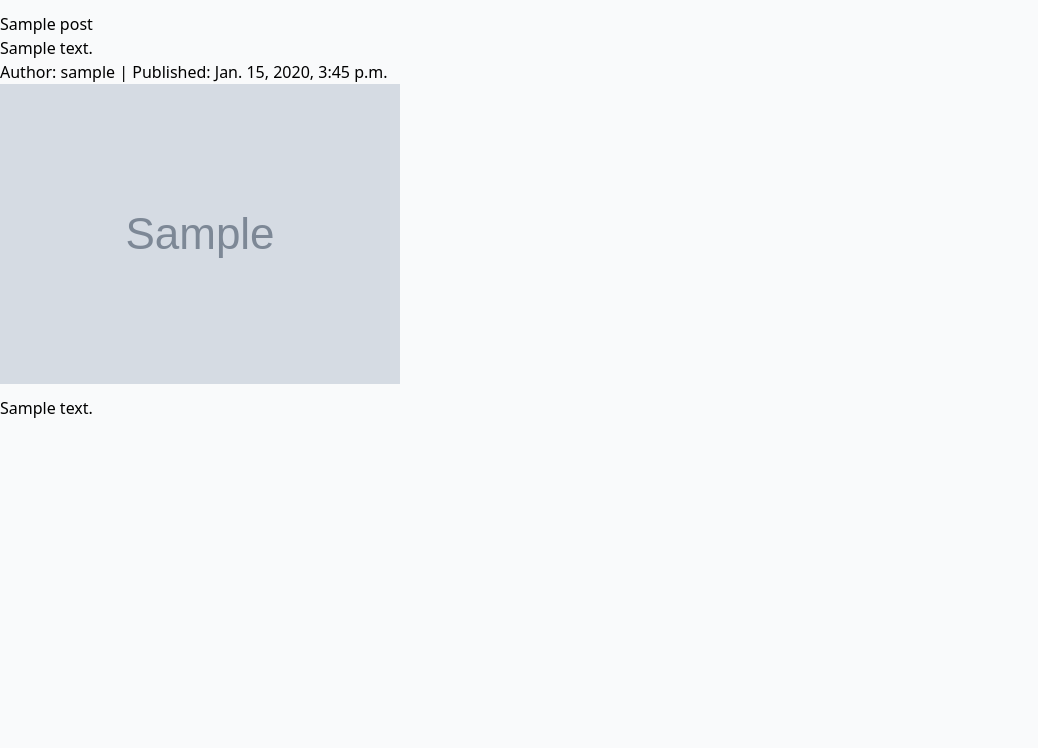
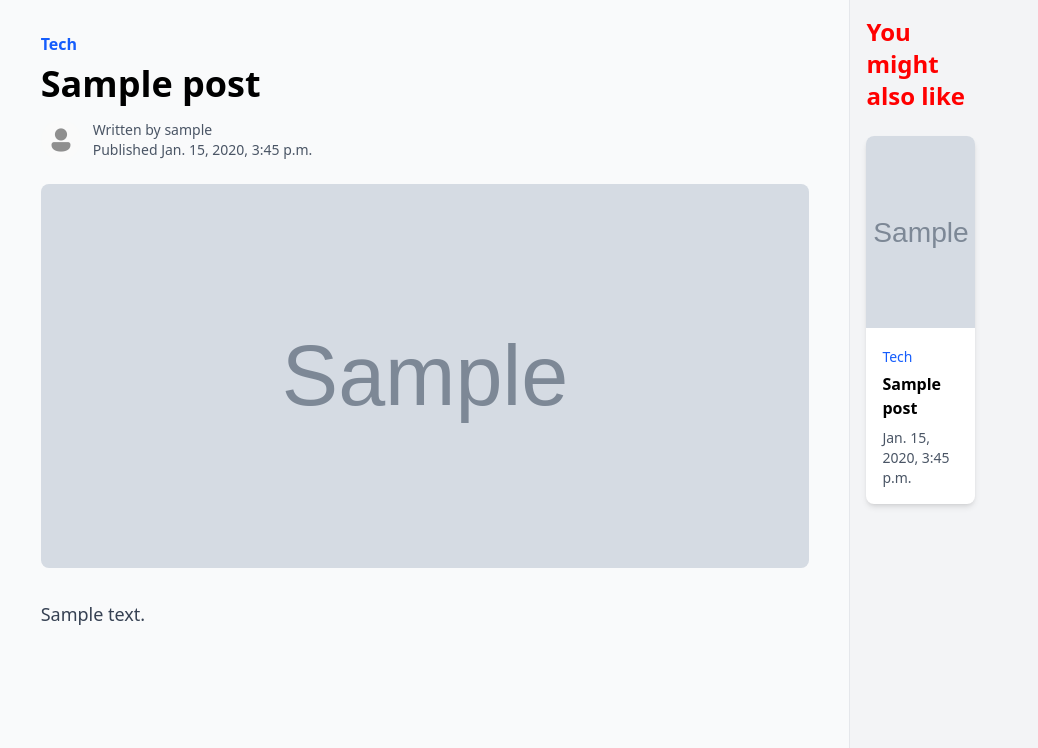
Before and after one commit to Sushan64/Fullstack-Blog-website, a Django app: template blog/templates/blog/post.html in a window 1280 px wide. Shown: the part 52-800 px from the top of the page, without its empty margins (0-1038 px from the left). Run offline with Django 5.2, Linux system fonts and the light colour scheme; the template is opened without the code that fills it: values that come from a table or form of the project are taken from there, others are empty; tables that the repository leaves empty hold one stand-in row (values such as "Sample post"); grey boxes marked "Sample" are stand-in pictures; some libraries are stand-ins or nearby versions.

Commit message:
Make more refresh design

```diff
--- a/blog/templates/blog/card.html
+++ b/blog/templates/blog/card.html
@@ -1,6 +1,6 @@
 <div class="w-full sm:w-1/2 lg:w-1/3 xl:w-1/4 px-4 mb-8">
       <div class="bg-white rounded-lg shadow-md overflow-hidden">
-        <img src="{{ post.image.url }}" alt="{{ post.alt }}" class="w-full h-48 object-cover" />
+        <a href="{% url 'post' pk=post.pk %}"><img src="{{ post.image.url }}" alt="{{ post.alt }}" class="w-full h-48 object-cover" /></a>
         <div class="p-4">
           <h2 class="text-xl font-bold mb-2"><a href="{% url 'post' pk=post.pk %}">{{ post.title }}</a></h2>
           <p class="text-gray-700">{{ post.meta_description }}</p>
--- a/blog/templates/blog/post.html
+++ b/blog/templates/blog/post.html
@@ -5,11 +5,47 @@
 {% endblock %}
 
 {% block contains %}
-<h1 class="fw-bold">{{ post.title }}</h1>
-<p class="text-secondary fst-italic">{{ post.meta_description }}</p>
-<p>Author: {{ post.author }} | Published: {{ post.published_date }}</p>
-    <img class="img-fluid" src="{{ post.image.url }}" alt="{{ post.alt }}"/>
-    <article class="my-3">
-      <p>{{ post.text|linebreaksbr }}</p>
-</article>
+<div class="flex md:flex-row flex-col flex-grow">
+<main class="container mx-auto px-4 py-8">
+  <!-- Post Header -->
+  <div class="max-w-3xl mx-auto mb-8">
+    <div class="mb-6">
+      <span class="text-blue-600 font-semibold">{{ post.category }}</span>
+      <h1 class="text-3xl md:text-4xl font-bold mt-2 mb-4">{{ post.title }}</h1>
+
+      <div class="flex items-center text-gray-600 text-sm">
+        <img src="/media/Authors/admin.png" alt="Author" class="w-10 h-10 rounded-full mr-3">
+        <div>
+          <p class="font-medium">Written by {{ post.author }}</p>
+          <p>Published {{ post.published_date }}</p>
+        </div>
+      </div>
+    </div>
+
+    <img src="{{ post.image.url }}" alt="{{ post.alt }}" class="w-full h-64 md:h-96 object-cover rounded-lg">
+  </div>
+
+  <!-- Post Content -->
+  <article class="prose lg:prose-xl max-w-3xl mx-auto">
+    <p class="lead text-lg text-gray-700 mb-6">
+      {{ post.text|linebreaksbr }}
+    </p>
+  </article>
+</main>
+
+
+ <aside class="bg-gray-100 md:w-1/2 p-4 border-t md:border-t-0 md:border-l border-gray-200">
+
+    <div class="w-full lg:w-1/3 pr-0 lg:pr-6 mb-8 lg:mb-0">
+    <h2 class="text-2xl font-bold mb-6">You might also like</h2>
+    <div class="flex flex-wrap gap-4">
+{% for related in relateds %}
+    {% include 'blog/related.html' %}
+    {% endfor %}
+    </div>
+    </div>
+
+ </aside>
+</div>
+
 {% endblock %}
--- /dev/null
+++ b/blog/templates/blog/related.html
@@ -0,0 +1,8 @@
+<div class="bg-white rounded-lg shadow-md overflow-hidden">
+        <a href="{% url 'post' pk=related.pk %}"><img src="{{ related.image.url }}" alt="{{ related.alt }}" class="w-full h-48 object-cover"></a>
+        <div class="p-4">
+          <span class="text-blue-600 text-sm font-medium">{{ related.category }}</span>
+          <h3 class="font-bold mt-1 mb-2"><a href="{% url 'post' pk=related.pk %}">{{ related.title }}</a></h3>
+          <p class="text-gray-600 text-sm">{{ related.published_date }}</p>
+        </div>
+</div>
--- a/static/style.css
+++ b/static/style.css
@@ -0,0 +1,3 @@
+h2{
+    color: red;
+}
--- a/templates/layout.html
+++ b/templates/layout.html
@@ -1,10 +1,10 @@
 {% load static %}
 <!DOCTYPE html>
-<html lang="en" data-bs-theme="dark">
+<html lang="en">
 <head>
     <meta charset="UTF-8">
     <meta name="viewport" content="width=device-width, initial-scale=1.0">
-      <script src="https://cdn.tailwindcss.com"></script>
+      <script src="https://unpkg.com/@tailwindcss/browser@4"></script>
   <link rel="stylesheet" href="{% static 'style.css' %}">
     <title>
     {% block title %}
@@ -54,7 +54,7 @@
     </nav>
   </header>
 
-    <div class="container my-3">
+    <div class="flex flex-col flex-grow">
     {% block contains %}
     {% endblock %}
     </div>
```
Also changed, not shown: blog/templates/blog/category.html (+8 -36 lines), blog/templates/blog/index.html (+7 -7 lines), blog/views.py (+8 -1 lines), media/Authors/admin.png (added), media/Featured/1000033240_KgpMV90.jpg (added), media/Featured/1000033240_hIloJFb.jpg (added), media/Featured/1000033243_OKz8UaP.jpg (added).
